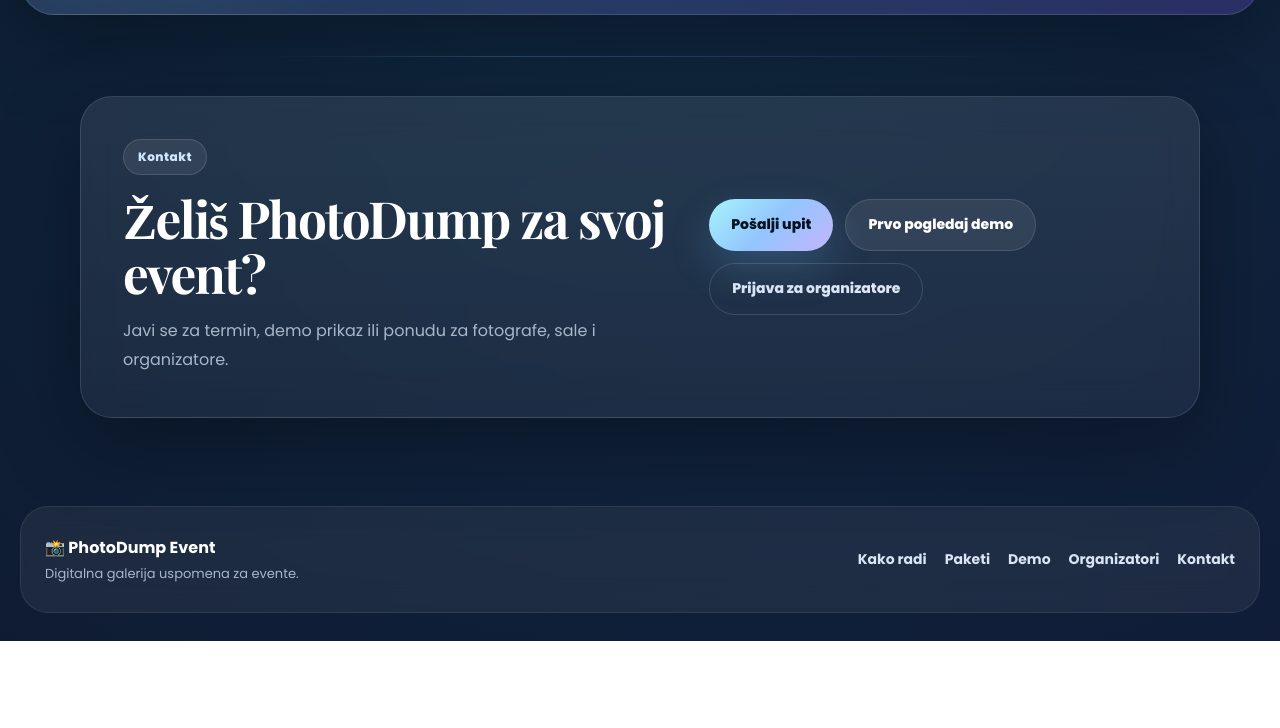
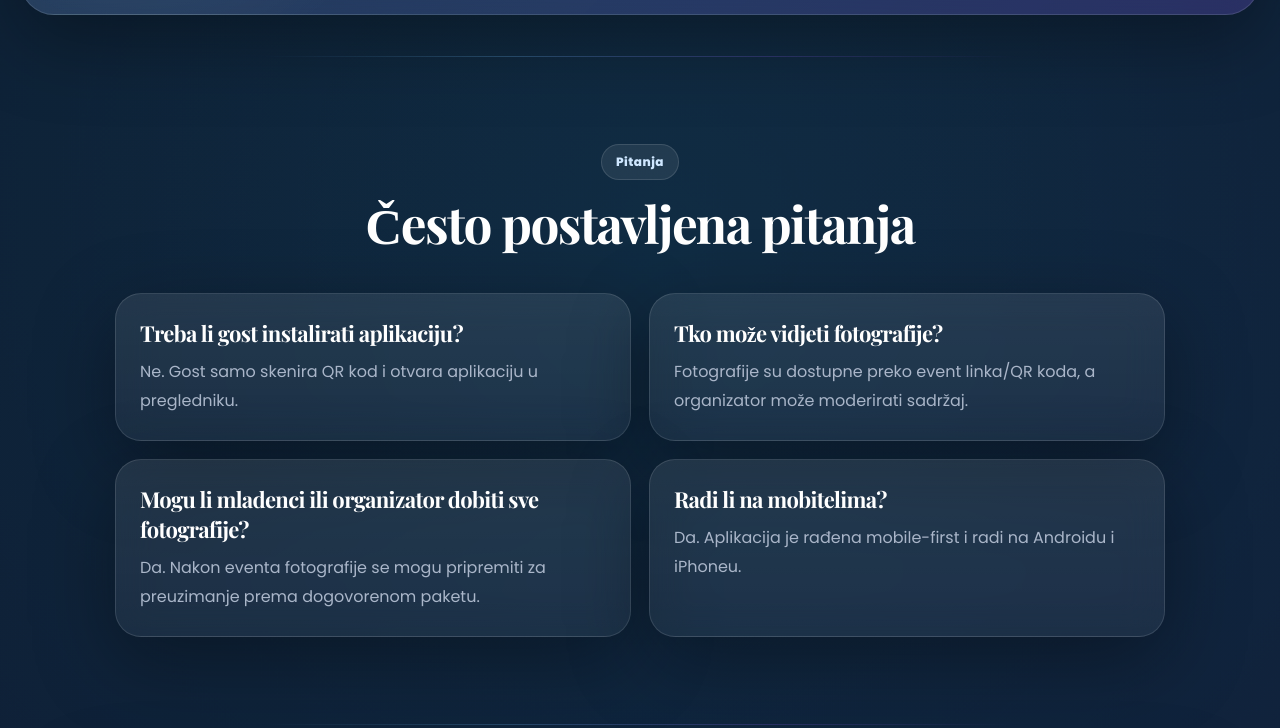
Before and after one commit to buga98/photoDumpEvent, a plain HTML site: page index.html in a window 1280 px wide. Shown: the part 4595-5323 px from the top of the page. Before the commit the page ends 5236 px from the top, so only its background shows below. Drawn offline with nearby package versions, Linux system fonts and the light colour scheme.

Commit message:
Add files via upload

```diff
--- a/index.css
+++ b/index.css
@@ -22,7 +22,14 @@
   --radius-sm:14px;
   --max:1240px;
 }
-
+html{
+  background:#07111f;
+  color-scheme:dark;
+}
+
+body{
+  background-color:#07111f;
+}
 *{
   margin:0;
   padding:0;
--- a/index.html
+++ b/index.html
@@ -8,8 +8,10 @@
     content="width=device-width, initial-scale=1.0"
   >
 
-  <title>PhotoDump Event — Galerija uspomena za evente</title>
-
+  <title>PhotoDump Event</title>
+<meta name="color-scheme" content="dark">
+<meta name="theme-color" content="#07111f">
+<meta name="apple-mobile-web-app-status-bar-style" content="black-translucent">
   <meta
     name="description"
     content="PhotoDump Event je jednostavna aplikacija za dijeljenje fotografija, posveta i uspomena s vjenčanja, rođendana, krštenja, pričesti i partyja."
@@ -506,7 +508,7 @@
     </section>
 
     <!-- FAQ -->
-    <!--
+
     <section class="section faq">
 
       <div class="section-head">
@@ -521,15 +523,15 @@
           <p>Ne. Gost samo skenira QR kod i otvara aplikaciju u pregledniku.</p>
         </div>
 
-        <div class="faq-item">
-          <h3>Mogu li se sakriti neprimjerene fotografije?</h3>
-          <p>Da. Moderator može sakriti ili vratiti fotografije preko admin sučelja.</p>
-        </div>
+<div class="faq-item">
+  <h3>Tko može vidjeti fotografije?</h3>
+  <p>Fotografije su dostupne preko event linka/QR koda, a organizator može moderirati sadržaj.</p>
+</div>
 
-        <div class="faq-item">
-          <h3>Može li se prikazivati slideshow?</h3>
-          <p>Da. Slideshow je namijenjen prikazu fotografija na ekranu tijekom eventa.</p>
-        </div>
+<div class="faq-item">
+  <h3>Mogu li mladenci ili organizator dobiti sve fotografije?</h3>
+  <p>Da. Nakon eventa fotografije se mogu pripremiti za preuzimanje prema dogovorenom paketu.</p>
+</div>
 
         <div class="faq-item">
           <h3>Radi li na mobitelima?</h3>
@@ -539,7 +541,6 @@
       </div>
 
     </section>
--->
     <!-- CONTACT -->
     <section class="section contact" id="kontakt">
 
```
